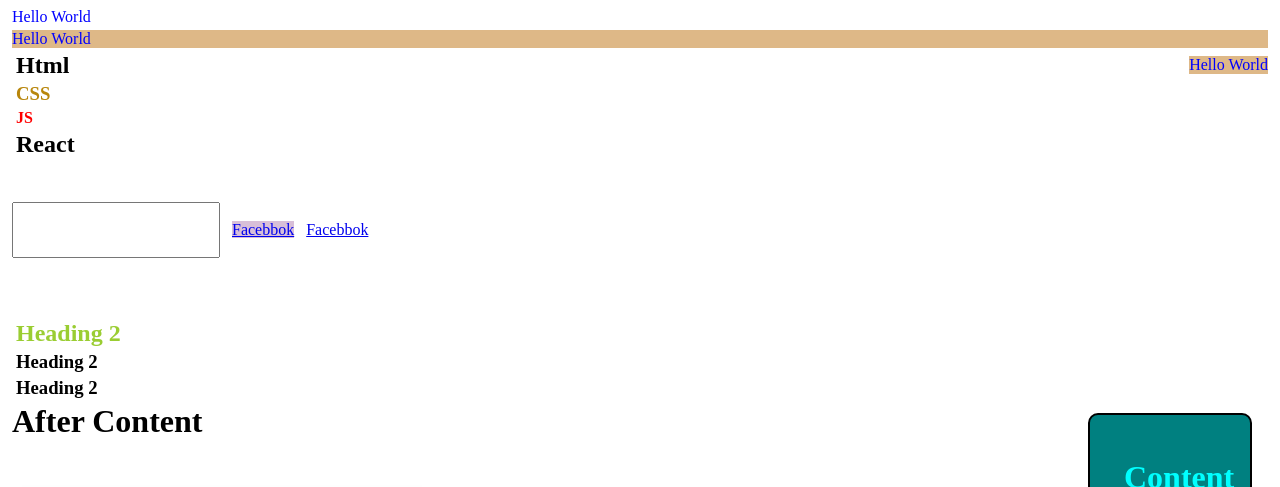
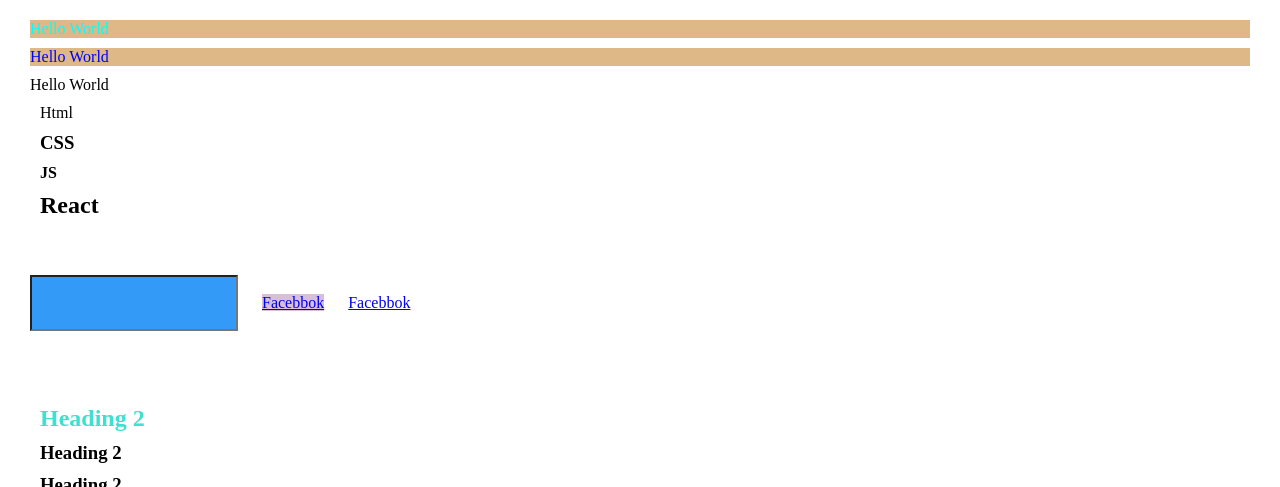
Before and after one commit to Shubhamdutta2000/Web-Training, a PHP site: page / in a window 1280 px wide. Shown: the top 487 px of the page. Run offline with PHP 8.4, Linux system fonts and the light colour scheme.

Commit message:
some changes

```diff
--- a/02. CSS__Bootstrap/index.html
+++ b/02. CSS__Bootstrap/index.html
@@ -10,11 +10,17 @@
     <link rel="stylesheet" href="./style.css">
     <title>CSS Practice</title>
     <style>
-        #hel {
+        #hel  {
             color: blue;
             background-color: burlywood;
         }
-
+        .hel {
+            color: brown;
+            background-color: blue;
+        }
+        div {
+            color: black;
+        }
     </style>
 </head>
 <body>
@@ -28,7 +34,7 @@
     -->
 
     <!-- inline styling -->
-    <div style="color: blue;">Hello World</div> <!-- not preferable -->
+    <div id="hel" class="hel"  style="color: aqua;">Hello World</div>
 
     <!-- internal styling -->
     <div id="hel">Hello World</div> <!-- medium preferable -->
@@ -39,8 +45,8 @@
 
 
 
-    <div class="content">
-        <h2 class="html">Html</h2>
+    <div class="form">
+        <div class="html">Html</div>
         <h3 class="html">CSS</h2>
         <h4 class="html">JS</h2>
         <h2 class="react">React</h2>
@@ -67,7 +73,7 @@
 <div class="content2">
     <h2 id="heading2" class="heading2">Heading 2</h2>
     <h3 id="heading3" class="heading3">Heading 2</h3>
-    <h3 id="heading3" class="heading4">Heading 2</h3>
+    <h3 id="heading4" class="heading4">Heading 2</h3>
 </div>
 
 
@@ -85,7 +91,5 @@
     <div class="content2"></div>
 </div>
 
-
-
 </body>
 </html>
--- a/02. CSS__Bootstrap/style.css
+++ b/02. CSS__Bootstrap/style.css
@@ -1,7 +1,20 @@
 /* heading */
 
 * {
-  margin: 4px;
+  margin: 10px;
+}
+
+/* #content .html {
+  color: aquamarine;
+} */
+
+[name="fname"] {
+  background-color: rgb(51, 155, 247);
+}
+
+[href="https://www.youtube.com"]
+{
+  background-color: rgb(0, 0, 0);
 }
 
 /* #leh {
@@ -9,36 +22,6 @@
   background-color: burlywood;
   float: right;
 }  */
-
-[id^="l"] {
-  color: blue;
-  background-color: burlywood;
-  float: right;
-}
-
-/* Descendant Selector */
-/* .content .html {
-  color: rgb(0, 35, 231);
-} */
-
-/* Child Selector */
-/* .content > .react {
-  color: darkgoldenrod;
-} */
-
-/* Adjacent Sibling Selector */
-.html + .html {
-  color: darkgoldenrod;
-}
-
-.html + .html + .html {
-  color: red;
-}
-
-/* General Sibling Selector */
-/* .content ~ .html {
-  color: darkgoldenrod;
-} */
 
 /* Selector with attribute */
 a[target="_blank"] {
@@ -55,30 +38,28 @@ input[name="fname"] {
    2. id selector                           - 100
    3. class selector/ attribute selector    - 10
    4. Element                               - 1
-   */
+*/
 
-/* 11 */
-.content2 h2 {
+/* 110  */
+.content2 #heading2 {
   color: turquoise;
 }
 
-/* 11 */
-div .heading2 {
+/* 20 */
+.content2 .heading2 {
   color: yellowgreen;
 }
 
 /* 1rem = 16px */
 
 .box {
-  margin: 10px 20px 40px 100px;
+  margin: 10px 1px 100px 400px;
   background-color: teal;
-  padding: 40px 30px;
-  width: 100px;
-  height: 100px;
+  padding: 100px 10px 50px 2px;
   border: 2px solid black;
   border-radius: 10px;
   font-size: 2rem; /* 32px */
-  font-weight: 900;
+  font-weight: 100;
   color: aqua;
   float: right;
 }
@@ -88,15 +69,15 @@ div .heading2 {
 */
 
 .box2 {
-  background-image: url("../01.HTML/testImage.png");
+  background-image: url("https://upload.wikimedia.org/wikipedia/commons/thumb/b/b6/Image_created_with_a_mobile_phone.png/1200px-Image_created_with_a_mobile_phone.png");
   background-size: cover;
-  background-position: center;
   padding: 100px;
   margin-top: 50px;
   width: 200px;
   height: 100px;
   position: relative;
-  box-shadow: 10px 10px 10px rgba(0, 0, 0, 0.739);
+  box-shadow: 10px 10px 10px 10px rgba(0, 0, 0, 0.739);
+  margin-bottom: 1000px;
 }
 
 .box2 > .content {
@@ -104,7 +85,7 @@ div .heading2 {
   top: 50%;
   left: 50%;
   transform: translate(-50%, -50%);
-  z-index: 61;
+  z-index: 1;
   background-color: blueviolet;
   width: 50px;
   height: 50px;
--- a/04. Javascript/02. JS.txt
+++ b/04. Javascript/02. JS.txt
@@ -39,8 +39,6 @@
 		* pop()  		   : remove from end
 		* shift()  		   : remove from beginning
 
-	- splice operation (create, delete and update elements in array)
-		* syntax:- splice(start, deleteCount, value)
 	- indexOf()
 
 
--- a/05. Firebase/Intro/firebase.txt
+++ b/05. Firebase/Intro/firebase.txt
@@ -10,7 +10,7 @@ hosted on GCP
 extention of gcp
 moto- : the best code is no code at all
 
-1. Deploy
+1.Deploy
 2.Auth
 3.db
 4. Cloud storage
```
Also changed, not shown: 02. CSS__Bootstrap/CSS.txt (+12 -10 lines), 05. Firebase/firebase.txt (deleted).
